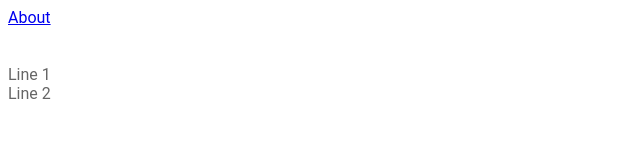
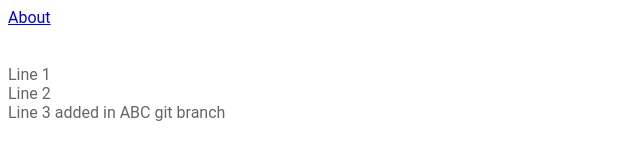
Before and after one commit to softskye/abc, a plain HTML site: page index.html in a window 1280 px wide. Shown: the whole page, without its empty margins (0-640 px from the left). Drawn offline with Linux system fonts and the light colour scheme.

Commit message:
line 3 added

```diff
--- a/index.html
+++ b/index.html
@@ -13,7 +13,7 @@
 <br><br>
 <div id="text1">Line 1</div>
 <div id="text1">Line 2</div>
-
+<div id="text1">Line 3 added in ABC git branch</div>
 
 	</body>
 	</html>
```
